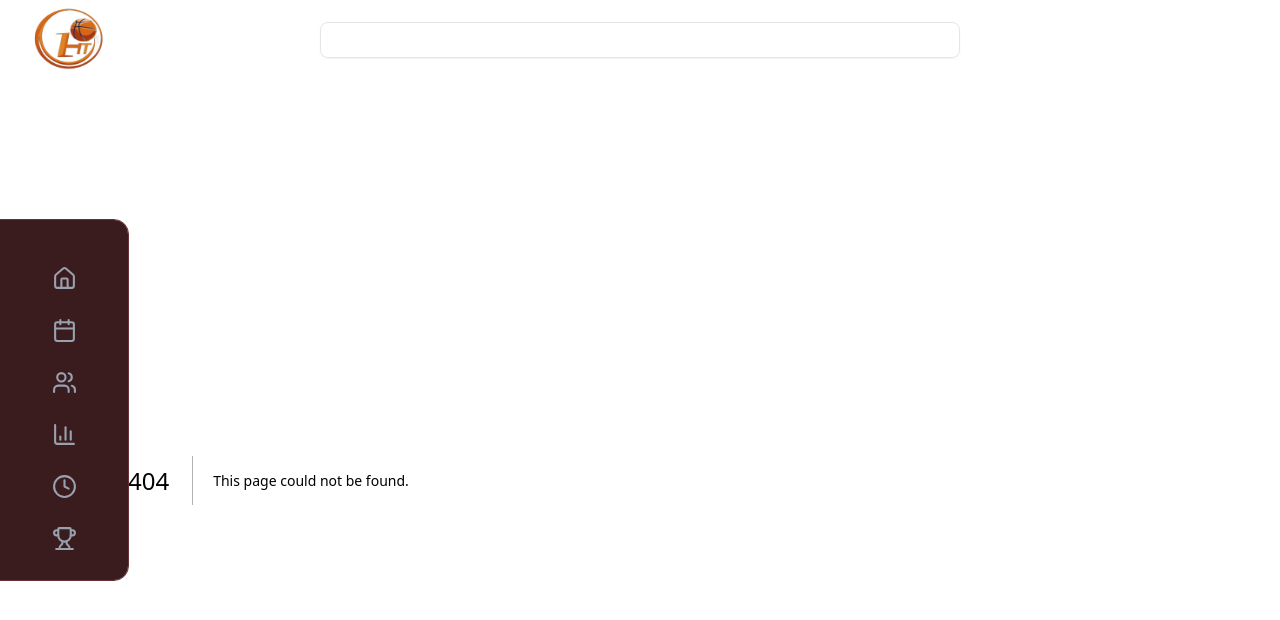
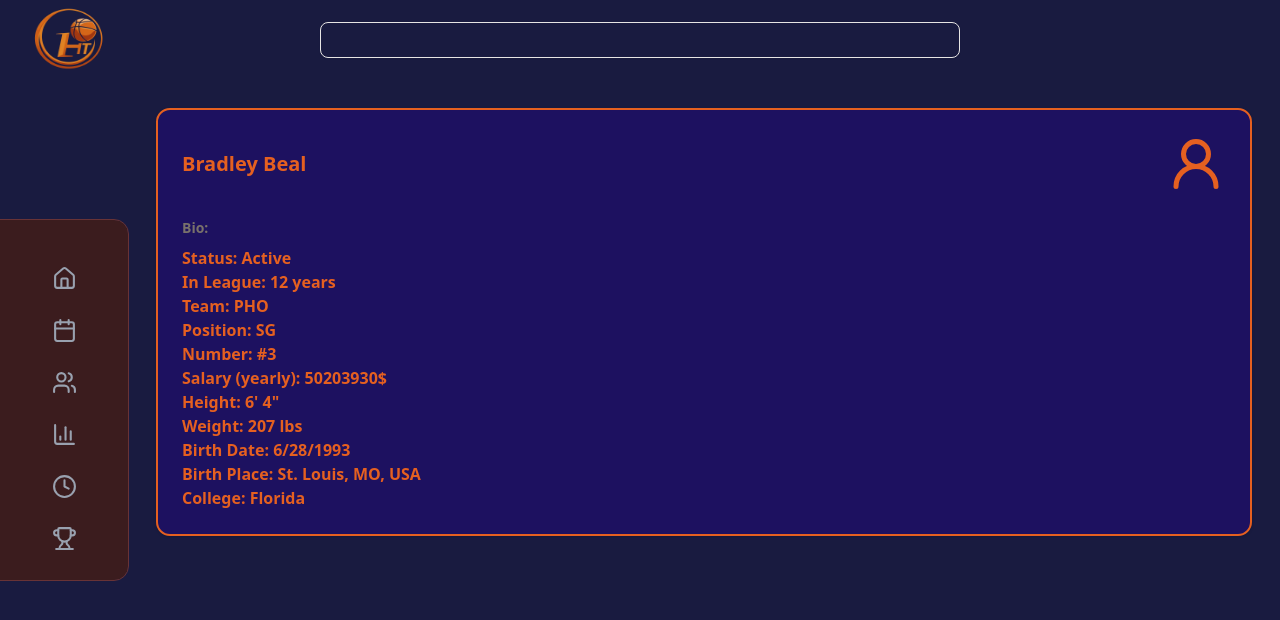
Before and after one commit to FaridMo99/nextjs-sportsapp, a Next.js app: page /players/1 in a window 1280 px wide. Before the commit this address had no page. Shown: the top 620 px of the page. Built offline with nearby package versions, Linux system fonts and the light colour scheme.

Commit message:
added first section to dynamic players path

```diff
--- /dev/null
+++ b/app/players/[playerId]/FifthCard.jsx
@@ -0,0 +1,15 @@
+import React from "react";
+import { User2 } from "lucide-react";
+import {
+  Card,
+  CardContent,
+  CardHeader,
+  CardTitle,
+  CardDescription,
+} from "@/components/ui/card";
+
+function FifthCard({ player, teamName }) {
+  return <div>FifthCard</div>;
+}
+
+export default FifthCard;
--- /dev/null
+++ b/app/players/[playerId]/FirstCard.jsx
@@ -0,0 +1,52 @@
+import React from "react";
+import { User2 } from "lucide-react";
+import {
+  Card,
+  CardContent,
+  CardHeader,
+  CardTitle,
+  CardDescription,
+} from "@/components/ui/card";
+
+function FirstCard({ player, teamName }) {
+  return (
+    <Card
+      as="section"
+      className="w-full relative"
+      style={{
+        backgroundColor: `var(--${teamName[1]}-main)`,
+        color: `var(--${teamName[1]}-second)`,
+        border: `2px solid var(--${teamName[1]}-second)`,
+      }}
+    >
+      <CardHeader className="flex justify-between items-center">
+        <CardTitle className="text-xl font-semibold">
+          {player.FirstName} {player.LastName}
+        </CardTitle>
+        <User2 size={60} aria-hidden="true" />
+      </CardHeader>
+      <CardContent className="font-bold">
+        <CardDescription className="mb-2 font-semibold">Bio:</CardDescription>
+        <p>Status: {player.Status}</p>
+        <p>In League: {player.Experience} years</p>
+        <p>Team: {player.Team}</p>
+        <p>Position: {player.Position}</p>
+        <p>Number: #{player.Jersey}</p>
+        <p>Salary (yearly): {player.Salary}$</p>
+        <p>
+          Height: {Math.floor(player.Height / 12)}&apos; {player.Height % 12}
+          &quot;
+        </p>
+        <p>Weight: {player.Weight} lbs</p>
+        <p>Birth Date: {new Date(player.BirthDate).toLocaleDateString()}</p>
+        <p>
+          Birth Place: {player.BirthCity}, {player.BirthState},{" "}
+          {player.BirthCountry}
+        </p>
+        <p>College: {player.College || "N/A"}</p>
+      </CardContent>
+    </Card>
+  );
+}
+
+export default FirstCard;
--- /dev/null
+++ b/app/players/[playerId]/FourthCard.jsx
@@ -0,0 +1,15 @@
+import React from "react";
+import { User2 } from "lucide-react";
+import {
+  Card,
+  CardContent,
+  CardHeader,
+  CardTitle,
+  CardDescription,
+} from "@/components/ui/card";
+
+function FourthCard({ player, teamName }) {
+  return <div>FourthCard</div>;
+}
+
+export default FourthCard;
--- /dev/null
+++ b/app/players/[playerId]/SecondCard.jsx
@@ -0,0 +1,15 @@
+import React from "react";
+import { User2 } from "lucide-react";
+import {
+  Card,
+  CardContent,
+  CardHeader,
+  CardTitle,
+  CardDescription,
+} from "@/components/ui/card";
+
+function SecondCard({ player, teamName }) {
+  return <div>SecondCard</div>;
+}
+
+export default SecondCard;
--- /dev/null
+++ b/app/players/[playerId]/ThirdCard.jsx
@@ -0,0 +1,15 @@
+import React from "react";
+import { User2 } from "lucide-react";
+import {
+  Card,
+  CardContent,
+  CardHeader,
+  CardTitle,
+  CardDescription,
+} from "@/components/ui/card";
+
+function ThirdCard({ player, teamName }) {
+  return <div>ThirdCard</div>;
+}
+
+export default ThirdCard;
--- /dev/null
+++ b/app/players/[playerId]/loading.js
@@ -0,0 +1,7 @@
+import React from "react";
+
+function loading() {
+  return <div>loading</div>;
+}
+
+export default loading;
--- /dev/null
+++ b/app/players/[playerId]/page.js
@@ -0,0 +1,79 @@
+import React from "react";
+import "server-only";
+import {
+  Card,
+  CardContent,
+  CardHeader,
+  CardTitle,
+  CardDescription,
+} from "@/components/ui/card";
+import { User2 } from "lucide-react";
+import transformTeamName from "@/lib/transformTeamName";
+import FirstCard from "./FirstCard";
+import SecondCard from "./SecondCard";
+import ThirdCard from "./ThirdCard";
+import FourthCard from "./FourthCard";
+import FifthCard from "./FifthCard";
+
+function getPlayer(players, id) {
+  return players.find((player) => player.PlayerID === Number(id));
+}
+
+export default async function Page({ params }) {
+  //const {playerId} = await params;
+
+  //const currentSeasonRes = await fetch(`https://api.sportsdata.io/v3/nba/scores/json/CurrentSeason?key=${process.env.API_KEY}`)
+  //const currentSeason = await seasonRes.json()
+
+  //const biosRes = await fetch(`https://api.sportsdata.io/v3/nba/scores/json/Players?key=${process.env.API_KEY}`);
+  //const bios = await biosRes.json();
+
+  //const allSeasonStatsRes = await fetch(`https://api.sportsdata.io/v3/nba/stats/json/PlayerSeasonStats/${season}?key=${process.env.API_KEY}`)
+  //const allSeasonStats = await allSeasonStatsRes.json();
+
+  //const newsRes = await fetch(`https://api.sportsdata.io/v3/nba/scores/json/NewsByPlayerID/${playerId}?key=${process.env.API_KEY}`)
+  //const news = await newsRes.json();
+
+  //const careerRes = await fetch(``)
+  //const career = await careerRes.json();
+
+  //const accoladesRes = await fetch(``)
+  //const allAccolades = await accoladesRes.json();
+
+  //const bio = getPlayer(bios, playerId);
+  //const seasonStats = getPlayer(allSeasonStats, playerId);
+  //const careerStats = getPlayer(, playerId);
+  //const accolades = getPlayer(, playerId);
+
+  const teamName = transformTeamName(player.Team);
+
+  return (
+    <main className="flex-grow overflow-auto rounded-2xl p-4 m-3">
+      <FirstCard player={player} teamName={teamName} />
+      {/*<SecondCard player={seasonStats} teamName={teamName}/>*/}
+      {/*<ThirdCard player={careerStats} teamName={teamName}/>*/}
+      {/*<FourthCard player={accolades} teamName={teamName}/>*/}
+      {/*<FifthCard player={news} teamName={teamName}/>*/}
+    </main>
+  );
+}
+
+const player = {
+  PlayerID: 20000441,
+  Status: "Active",
+  Team: "PHO",
+  BirthCity: "St. Louis",
+  BirthCountry: "USA",
+  BirthDate: "1993-06-28T00:00:00",
+  BirthState: "MO",
+  College: "Florida",
+  Experience: 12,
+  FirstName: "Bradley",
+  GlobalTeamID: 20000029,
+  Height: 76,
+  Jersey: 3,
+  LastName: "Beal",
+  Position: "SG",
+  Salary: 50203930,
+  Weight: 207,
+};
--- a/app/players/page.js
+++ b/app/players/page.js
@@ -2,6 +2,7 @@ import React from "react";
 import PaginationComp from "@/components/PaginationComp";
 import PlayerCard from "@/components/PlayerCard";
 import { notFound } from "next/navigation";
+import Link from "next/link";
 import "server-only";
 
 function splitPlayersArray(players) {
@@ -35,10 +36,13 @@ async function page({ searchParams }) {
   return (
     <main className="flex flex-col items-center flex-grow overflow-auto p-4 gap-6">
       {playersPagination[page - 1].map((player) => (
-        <PlayerCard
+        <Link
+          className="w-full"
+          href={`/players/${player.PlayerID}`}
           key={player.BirthDate + player.FirstName + player.LastName}
-          player={player}
-        />
+        >
+          <PlayerCard player={player} />
+        </Link>
       ))}
       <PaginationComp page={page} length={playersPagination.length} />
     </main>
@@ -49,6 +53,3 @@ export default page;
 
 //here i have to mock pagination client side because the API
 //doesnt offer these type of endpoints
-
-//clicking on player card should intercept modal, refresh sends
-//to real page
--- a/components/PlayerCard.jsx
+++ b/components/PlayerCard.jsx
@@ -19,14 +19,13 @@ function PlayerCard({ player }) {
     },
   );
 
-  console.log(player);
-
   const feet = Math.floor(player.Height / 12);
   const inches = player.Height % 12;
   const teamName = transformTeamName(player.Team);
 
   return (
     <Card
+      as="section"
       style={{
         backgroundColor: `var(--${teamName[1]}-main)`,
         color: `var(--${teamName[1]}-second)`,
--- a/components/ui/card.jsx
+++ b/components/ui/card.jsx
@@ -17,7 +17,7 @@ function Card({ className, ...props }) {
 
 function CardHeader({ className, ...props }) {
   return (
-    <h3
+    <div
       data-slot="card-header"
       className={cn(
         "@container/card-header grid auto-rows-min grid-rows-[auto_auto] items-start gap-1.5 px-6 has-data-[slot=card-action]:grid-cols-[1fr_auto] [.border-b]:pb-6",
@@ -40,7 +40,7 @@ function CardTitle({ className, ...props }) {
 
 function CardDescription({ className, ...props }) {
   return (
-    <p
+    <h3
       data-slot="card-description"
       className={cn("text-stone-500 text-sm dark:text-stone-400", className)}
       {...props}
--- /dev/null
+++ b/components/ui/dialog.jsx
@@ -0,0 +1,124 @@
+"use client";
+
+import * as React from "react";
+import * as DialogPrimitive from "@radix-ui/react-dialog";
+import { XIcon } from "lucide-react";
+
+import { cn } from "@/lib/utils";
+
+function Dialog({ ...props }) {
+  return <DialogPrimitive.Root data-slot="dialog" {...props} />;
+}
+
+function DialogTrigger({ ...props }) {
+  return <DialogPrimitive.Trigger data-slot="dialog-trigger" {...props} />;
+}
+
+function DialogPortal({ ...props }) {
+  return <DialogPrimitive.Portal data-slot="dialog-portal" {...props} />;
+}
+
+function DialogClose({ ...props }) {
+  return <DialogPrimitive.Close data-slot="dialog-close" {...props} />;
+}
+
+function DialogOverlay({ className, ...props }) {
+  return (
+    <DialogPrimitive.Overlay
+      data-slot="dialog-overlay"
+      className={cn(
+        "data-[state=open]:animate-in data-[state=closed]:animate-out data-[state=closed]:fade-out-0 data-[state=open]:fade-in-0 fixed inset-0 z-50 bg-black/50",
+        className,
+      )}
+      {...props}
+    />
+  );
+}
+
+function DialogContent({
+  className,
+  children,
+  showCloseButton = true,
+  ...props
+}) {
+  return (
+    <DialogPortal data-slot="dialog-portal">
+      <DialogOverlay />
+      <DialogPrimitive.Content
+        data-slot="dialog-content"
+        className={cn(
+          "bg-white data-[state=open]:animate-in data-[state=closed]:animate-out data-[state=closed]:fade-out-0 data-[state=open]:fade-in-0 data-[state=closed]:zoom-out-95 data-[state=open]:zoom-in-95 fixed top-[50%] left-[50%] z-50 grid w-full max-w-[calc(100%-2rem)] translate-x-[-50%] translate-y-[-50%] gap-4 rounded-lg border border-stone-200 p-6 shadow-lg duration-200 sm:max-w-lg dark:bg-stone-950 dark:border-stone-800",
+          className,
+        )}
+        {...props}
+      >
+        {children}
+        {showCloseButton && (
+          <DialogPrimitive.Close
+            data-slot="dialog-close"
+            className="ring-offset-white focus:ring-stone-950 data-[state=open]:bg-stone-100 data-[state=open]:text-stone-500 absolute top-4 right-4 rounded-xs opacity-70 transition-opacity hover:opacity-100 focus:ring-2 focus:ring-offset-2 focus:outline-hidden disabled:pointer-events-none [&_svg]:pointer-events-none [&_svg]:shrink-0 [&_svg:not([class*='size-'])]:size-4 dark:ring-offset-stone-950 dark:focus:ring-stone-300 dark:data-[state=open]:bg-stone-800 dark:data-[state=open]:text-stone-400"
+          >
+            <XIcon />
+            <span className="sr-only">Close</span>
+          </DialogPrimitive.Close>
+        )}
+      </DialogPrimitive.Content>
+    </DialogPortal>
+  );
+}
+
+function DialogHeader({ className, ...props }) {
+  return (
+    <div
+      data-slot="dialog-header"
+      className={cn("flex flex-col gap-2 text-center sm:text-left", className)}
+      {...props}
+    />
+  );
+}
+
+function DialogFooter({ className, ...props }) {
+  return (
+    <div
+      data-slot="dialog-footer"
+      className={cn(
+        "flex flex-col-reverse gap-2 sm:flex-row sm:justify-end",
+        className,
+      )}
+      {...props}
+    />
+  );
+}
+
+function DialogTitle({ className, ...props }) {
+  return (
+    <DialogPrimitive.Title
+      data-slot="dialog-title"
+      className={cn("text-lg leading-none font-semibold", className)}
+      {...props}
+    />
+  );
+}
+
+function DialogDescription({ className, ...props }) {
+  return (
+    <DialogPrimitive.Description
+      data-slot="dialog-description"
+      className={cn("text-stone-500 text-sm dark:text-stone-400", className)}
+      {...props}
+    />
+  );
+}
+
+export {
+  Dialog,
+  DialogClose,
+  DialogContent,
+  DialogDescription,
+  DialogFooter,
+  DialogHeader,
+  DialogOverlay,
+  DialogPortal,
+  DialogTitle,
+  DialogTrigger,
+};
--- a/package.json
+++ b/package.json
@@ -11,6 +11,7 @@
   },
   "dependencies": {
     "@hookform/resolvers": "^5.1.0",
+    "@radix-ui/react-dialog": "^1.1.14",
     "@radix-ui/react-slot": "^1.2.3",
     "@radix-ui/react-switch": "^1.2.5",
     "@tanstack/react-query": "^5.80.6",
```
Also changed, not shown: 1 other file (tests, documents, lock files or other folders).
